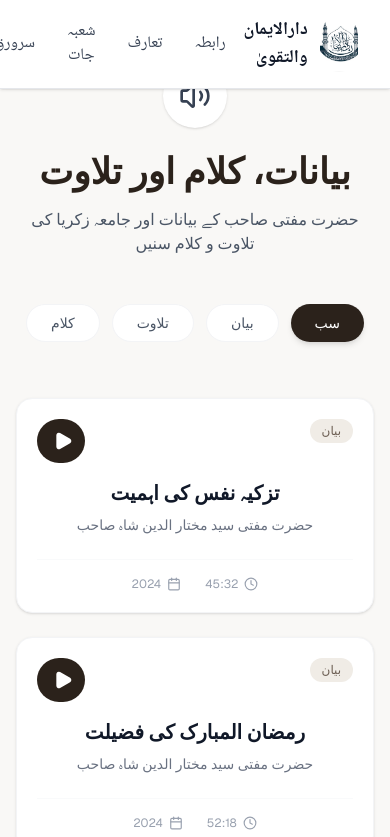
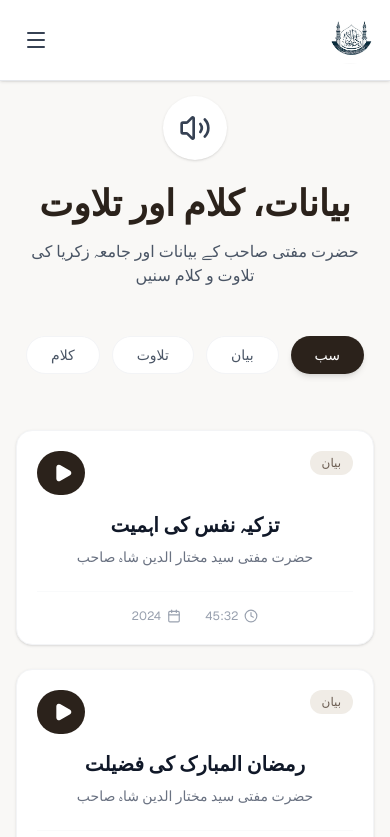
Before and after one commit to muhammadhassaan-786/testing, a Next.js app: page /recordings in a window 390 px wide. Shown: the top 837 px of the page. Built offline with nearby package versions, Linux system fonts and the light colour scheme.

Commit message:
Initial Staging

```diff
--- a/src/app/recordings/page.js
+++ b/src/app/recordings/page.js
@@ -133,7 +133,7 @@ export default function Recordings() {
       <div className="min-h-screen bg-[#f9f8f6] py-16 px-4 sm:px-6 lg:px-8 font-sans scroll-mt-20">
         <div className="max-w-6xl mx-auto">
           {/* Header Section */}
-          <div className="text-center mb-12">
+          <div className="text-center mb-12 pt-8">
             <div className="flex justify-center mb-6">
               <div className="bg-white p-4 rounded-full shadow-sm">
                 <Volume2 size={32} className="text-gray-700" />
--- a/src/components/Navbar.js
+++ b/src/components/Navbar.js
@@ -1,13 +1,18 @@
 'use client';
 
 import Image from 'next/image';
+import { useState } from 'react';
+import { Menu, X } from 'lucide-react';
 
 export default function Navbar() {
+  const [isOpen, setIsOpen] = useState(false);
+
   const handleScroll = (sectionId) => {
     const element = document.getElementById(sectionId);
     if (element) {
       element.scrollIntoView({ behavior: 'smooth', block: 'start' });
     }
+    setIsOpen(false);
   };
 
   const navLinks = [
@@ -19,10 +24,10 @@ export default function Navbar() {
 
   return (
     <nav className="fixed top-0 left-0 right-0 w-full bg-white border-b border-gray-200 shadow-sm z-50">
-      <div className="max-w-7xl mx-auto px-8 py-4 flex items-center justify-between">
+      <div className="max-w-7xl mx-auto px-4 md:px-8 py-4 flex items-center justify-between">
         {/* Logo and Title */}
         <div className="flex items-center gap-3">
-          <div className="w-14 h-14 relative">
+          <div className="w-12 h-12 relative">
             <Image
               src="/logo.jpg"
               alt="دارالایمان والتقویٰ"
@@ -31,13 +36,13 @@ export default function Navbar() {
               priority
             />
           </div>
-          <div className="text-right">
+          <div className="text-right hidden sm:block">
             <h1 className="text-lg font-bold text-gray-900">دارالایمان والتقویٰ</h1>
           </div>
         </div>
 
-        {/* Navigation Links */}
-        <ul className="flex gap-8 items-center">
+        {/* Desktop Navigation Links */}
+        <ul className="hidden md:flex gap-8 items-center">
           {navLinks.map((link) => (
             <li key={link.label}>
               <button
@@ -49,7 +54,33 @@ export default function Navbar() {
             </li>
           ))}
         </ul>
+
+        {/* Mobile Menu Button */}
+        <button
+          onClick={() => setIsOpen(!isOpen)}
+          className="md:hidden p-2 text-gray-700 hover:text-gray-900"
+        >
+          {isOpen ? <X size={24} /> : <Menu size={24} />}
+        </button>
       </div>
+
+      {/* Mobile Menu */}
+      {isOpen && (
+        <div className="md:hidden bg-white border-t border-gray-200 px-4 py-4">
+          <ul className="flex flex-col gap-4" dir="rtl">
+            {navLinks.map((link) => (
+              <li key={link.label}>
+                <button
+                  onClick={() => handleScroll(link.href)}
+                  className="text-gray-700 hover:text-gray-900 font-medium transition-colors duration-200 text-base cursor-pointer w-full text-right"
+                >
+                  {link.label}
+                </button>
+              </li>
+            ))}
+          </ul>
+        </div>
+      )}
     </nav>
   );
 }
```
